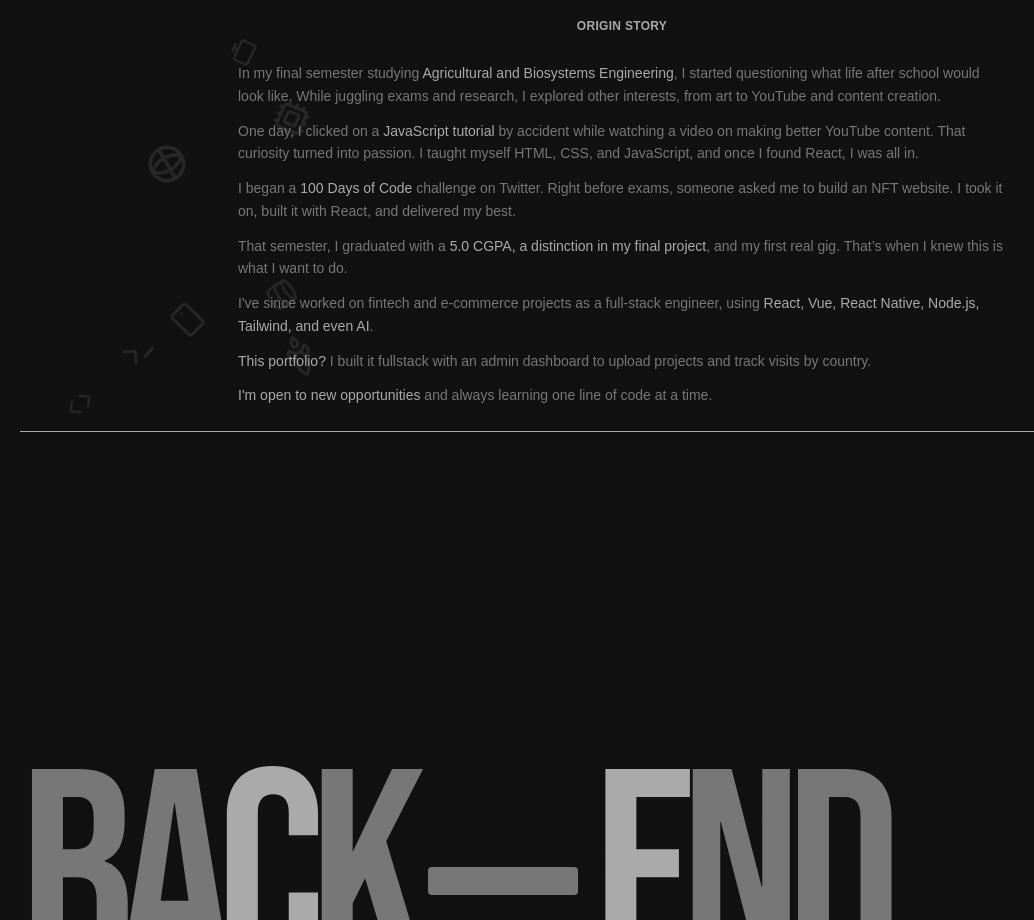
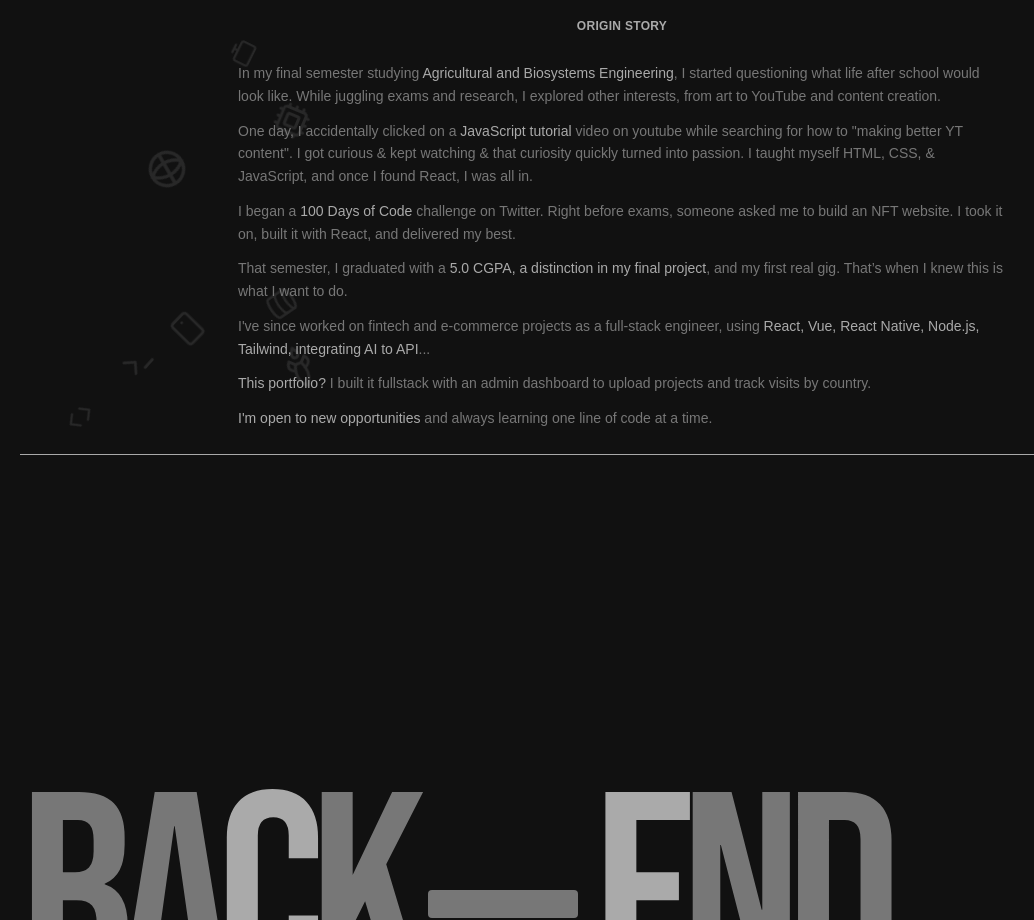
Before and after one commit to mohawwal/devProject, a React (Vite) app: page / in a window 1280 px wide. Shown: the part 1680-2600 px from the top of the page, without its empty margins (18-1052 px from the left). Built offline with nearby package versions, Linux system fonts and the light colour scheme; no server answers.

Commit message:
improved words

```diff
--- a/src/components/Api.jsx
+++ b/src/components/Api.jsx
@@ -228,7 +228,7 @@
                       </p>
                       <p>
                         My playlist is a chaotic mix of Afrobeats, drill, and whatever gets the dopamine flowing.
-                        Burna Boy's "c&d" on repeat during debugging sessions, and some UK drill when the imposter syndrome kicks in.
+                        Burna Boy's "cloak & Dagger" on repeat during debugging sessions, and some UK drill when the imposter syndrome kicks in.
                       </p>
                       <p>
                         Music isn't just background noise, it's fuel. The right track can turn a frustrating
@@ -282,7 +282,7 @@
                         sometimes it's frustrating, but the process matters.
                       </p>
                       <p>
-                        Being a Gooner has taught me resilience in coding. When your build fails for the
+                        Being a Gooner has taught me resilience in life & coding. When your build fails for the
                         10th time, just remember we've been waiting for a Premier League title since 2004.
                         Perspective, my friend.
                       </p>
--- a/src/components/Card.jsx
+++ b/src/components/Card.jsx
@@ -1,16 +1,39 @@
 import React, { useState, useEffect } from "react";
-import { Code, Cpu, Database, Globe, Rocket, Zap, Terminal, Settings, Monitor, Smartphone } from "lucide-react";
+import {
+  Code,
+  Cpu,
+  Database,
+  Globe,
+  Rocket,
+  Zap,
+  Terminal,
+  Settings,
+  Monitor,
+  Smartphone,
+} from "lucide-react";
 
 const Card = () => {
   const [icons, setIcons] = useState([]);
 
-  const iconComponents = [Code, Cpu, Database, Globe, Rocket, Zap, Terminal, Settings, Monitor, Smartphone];
+  const iconComponents = [
+    Code,
+    Cpu,
+    Database,
+    Globe,
+    Rocket,
+    Zap,
+    Terminal,
+    Settings,
+    Monitor,
+    Smartphone,
+  ];
 
   useEffect(() => {
     const generateIcons = () => {
       const newIcons = [];
       for (let i = 0; i < 8; i++) {
-        const IconComponent = iconComponents[Math.floor(Math.random() * iconComponents.length)];
+        const IconComponent =
+          iconComponents[Math.floor(Math.random() * iconComponents.length)];
         newIcons.push({
           id: i,
           Icon: IconComponent,
@@ -18,7 +41,7 @@
           y: Math.random() * 60, // Only use top 60% of container
           size: Math.random() * 15 + 25,
           rotation: Math.random() * 360,
-          speed: Math.random() * 0.3 + 0.2
+          speed: Math.random() * 0.3 + 0.2,
         });
       }
       setIcons(newIcons);
@@ -29,11 +52,11 @@
 
   useEffect(() => {
     const interval = setInterval(() => {
-      setIcons(prevIcons =>
-        prevIcons.map(icon => ({
+      setIcons((prevIcons) =>
+        prevIcons.map((icon) => ({
           ...icon,
           x: icon.x > 110 ? -10 : icon.x + icon.speed, // Reset to left when off-screen
-          rotation: (icon.rotation + 0.5) % 360
+          rotation: (icon.rotation + 0.5) % 360,
         }))
       );
     }, 100);
@@ -57,7 +80,7 @@
                 width: `${size}px`,
                 height: `${size}px`,
                 transform: `rotate(${rotation}deg)`,
-                transition: 'all 0.1s linear'
+                transition: "all 0.1s linear",
               }}
             />
           );
@@ -70,36 +93,54 @@
         </p>
         <div className="max-w-3xl pt-3 pb-6 text-start font-normal text-[#777] text-sm leading-relaxed space-y-3">
           <p>
-    In my final semester studying <span className="text-[#aaa]">Agricultural and Biosystems Engineering</span>,
-    I started questioning what life after school would look like. While juggling exams and research, I explored
-    other interests, from art to YouTube and content creation.
+            In my final semester studying{" "}
+            <span className="text-[#aaa]">
+              Agricultural and Biosystems Engineering
+            </span>
+            , I started questioning what life after school would look like.
+            While juggling exams and research, I explored other interests, from
+            art to YouTube and content creation.
           </p>
           <p>
-    One day, I clicked on a <span className="text-[#aaa]">JavaScript tutorial</span> by accident while watching
-    a video on making better YouTube content. That curiosity turned into passion. I taught myself HTML, CSS,
-    and JavaScript, and once I found React, I was all in.
+            One day, I accidentally clicked on a{" "}
+            <span className="text-[#aaa]">JavaScript tutorial</span> video on youtube
+            while searching for how to "making better YT content". I got
+            curious & kept watching & that curiosity quickly turned into passion. I taught myself HTML, CSS, &
+            JavaScript, and once I found React, I was all in.
           </p>
           <p>
-    I began a <span className="text-[#aaa]">100 Days of Code</span> challenge on Twitter. Right before exams,
-    someone asked me to build an NFT website. I took it on, built it with React, and delivered my best.
+            I began a <span className="text-[#aaa]">100 Days of Code</span>{" "}
+            challenge on Twitter. Right before exams, someone asked me to build
+            an NFT website. I took it on, built it with React, and delivered my
+            best.
           </p>
           <p>
-    That semester, I graduated with a <span className="text-[#aaa]">5.0 CGPA, a distinction in my final project</span>,
-    and my first real gig. That’s when I knew this is what I want to do.
+            That semester, I graduated with a{" "}
+            <span className="text-[#aaa]">
+              5.0 CGPA, a distinction in my final project
+            </span>
+            , and my first real gig. That’s when I knew this is what I want to
+            do.
           </p>
           <p>
-    I've since worked on fintech and e-commerce projects as a full-stack engineer, using
-    <span className="text-[#aaa]"> React, Vue, React Native, Node.js, Tailwind, and even AI</span>.
+            I've since worked on fintech and e-commerce projects as a full-stack
+            engineer, using
+            <span className="text-[#aaa]">
+              {" "}
+              React, Vue, React Native, Node.js, Tailwind, integrating AI to API
+            </span>
+            ...
           </p>
           <p>
-    <span className="text-[#aaa]">This portfolio?</span> I built it fullstack with an admin dashboard to upload projects and track
+            <span className="text-[#aaa]">This portfolio?</span> I built it
+            fullstack with an admin dashboard to upload projects and track
             visits by country.
           </p>
           <p>
-    <span className="text-[#aaa]">I'm open to new opportunities</span> and always learning one line of code at a time.
+            <span className="text-[#aaa]">I'm open to new opportunities</span>{" "}
+            and always learning one line of code at a time.
           </p>
         </div>
-
       </div>
     </div>
   );
```
Lines whose indentation alone changed are shown as unchanged.
